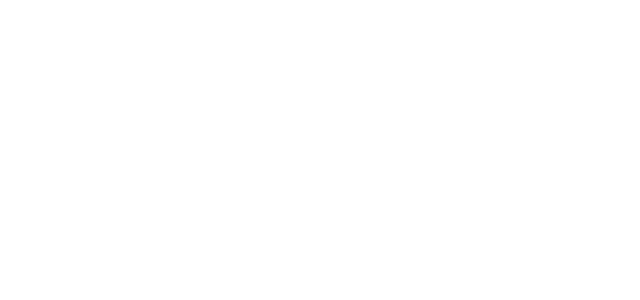
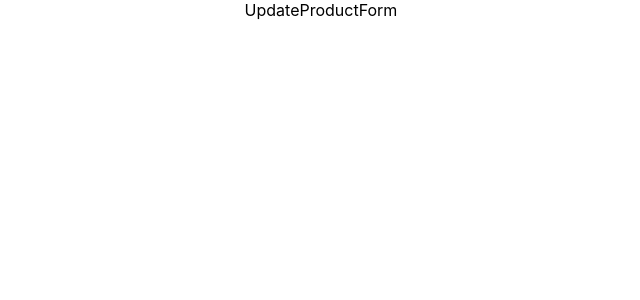
Before and after one commit to Semthan/basic-fullstack-app, a React (Create React App) app in the folder frontend/: page /update in a window 1280 px wide. Before the commit this address had no page. Shown: the top 300 px of the page, without its empty margins (319-959 px from the left). Built offline with nearby package versions, Linux system fonts and the light colour scheme.

Commit message:
update product page and form

```diff
--- a/frontend/src/App.js
+++ b/frontend/src/App.js
@@ -1,11 +1,13 @@
 import { BrowserRouter as Router, Routes, Route } from 'react-router-dom'
 import { Products } from './Pages/Products';
+import { UpdateProduct } from './Pages/UpdateProduct';
 
 function App() {
   return (
     <Router>
       <Routes>
         <Route path='/' element={<Products />} />
+        <Route path='/update' element={<UpdateProduct />} />
       </Routes>
     </Router>
   );
--- /dev/null
+++ b/frontend/src/Components/UpdateProductForm.jsx
@@ -0,0 +1,9 @@
+import React from 'react'
+
+function UpdateProductForm() {
+  return (
+    <div>UpdateProductForm</div>
+  )
+}
+
+export default UpdateProductForm
--- /dev/null
+++ b/frontend/src/Pages/UpdateProduct.js
@@ -0,0 +1,9 @@
+import UpdateProductForm from "../Components/UpdateProductForm"
+
+export const UpdateProduct = () => {
+  return (
+    <div>
+      <UpdateProductForm />
+    </div>
+  )
+}
```
